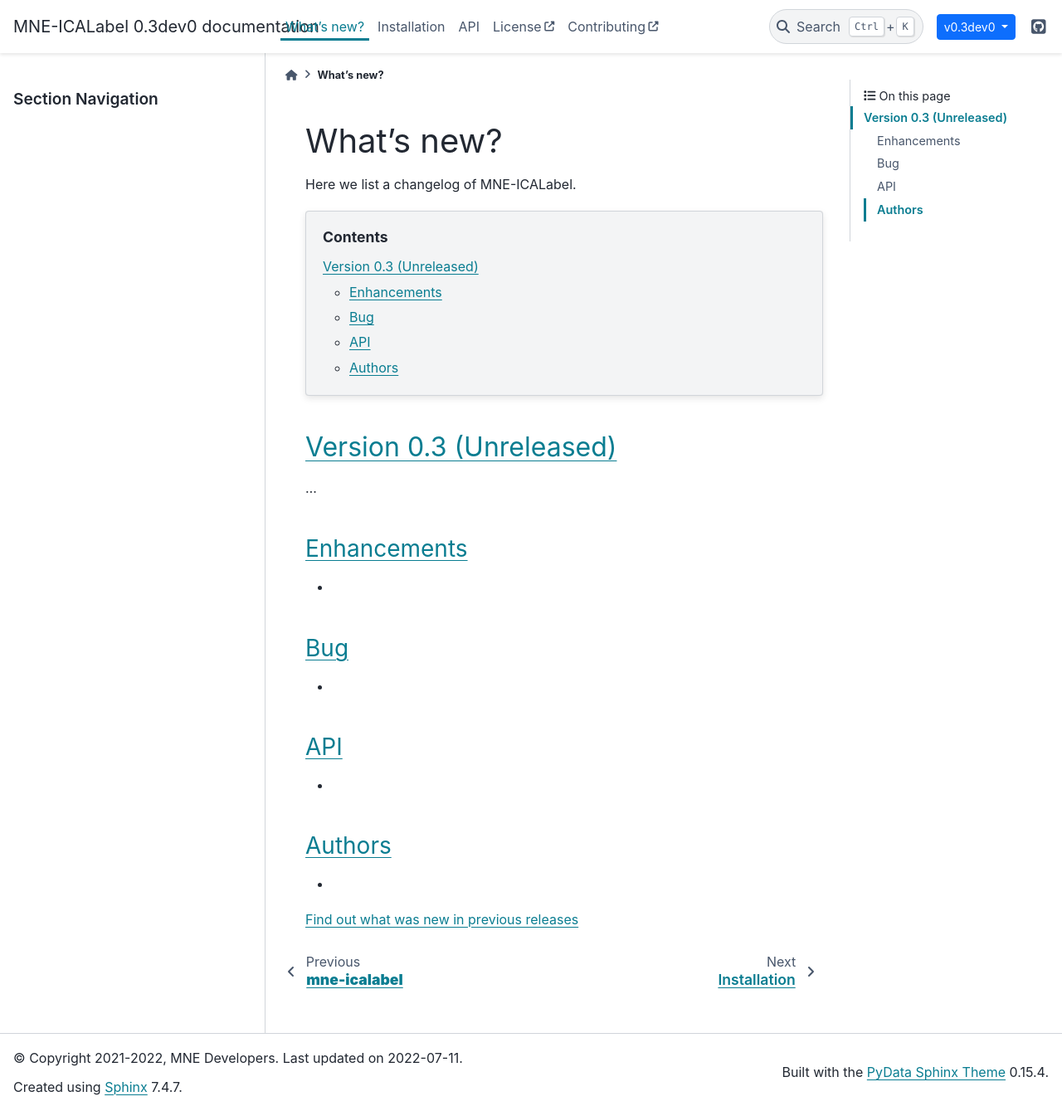
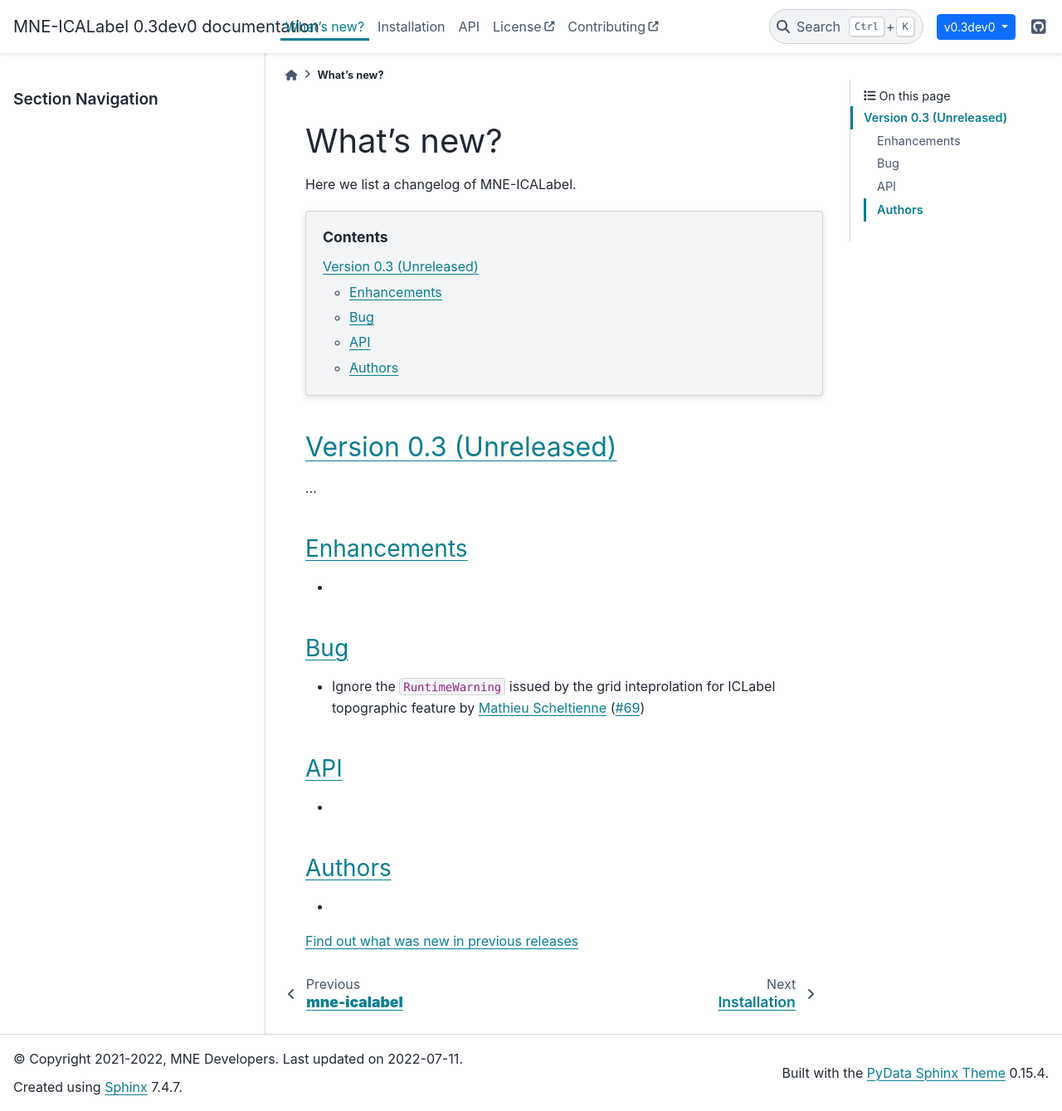
Before and after one commit to mne-tools/mne-icalabel, a Sphinx documentation site: the page built from doc/whats_new.rst, in a window 1280 px wide and 1339 px high. Shown: the whole window at 83% size. Built offline with Sphinx 7.4.7 and the PyData theme 0.15.4, drawn with Linux system fonts in a browser that asks for light colours; pages that are not in the unit, such as notebooks, are missing from menus.

Commit message:
add to changelog

```diff
--- a/doc/whats_new.rst
+++ b/doc/whats_new.rst
@@ -29,7 +29,7 @@ Enhancements
 Bug
 ~~~
 
--
+- Ignore the ``RuntimeWarning`` issued by the grid inteprolation for ICLabel topographic feature by `Mathieu Scheltienne`_ (:gh:`69`)
 
 API
 ~~~
```
